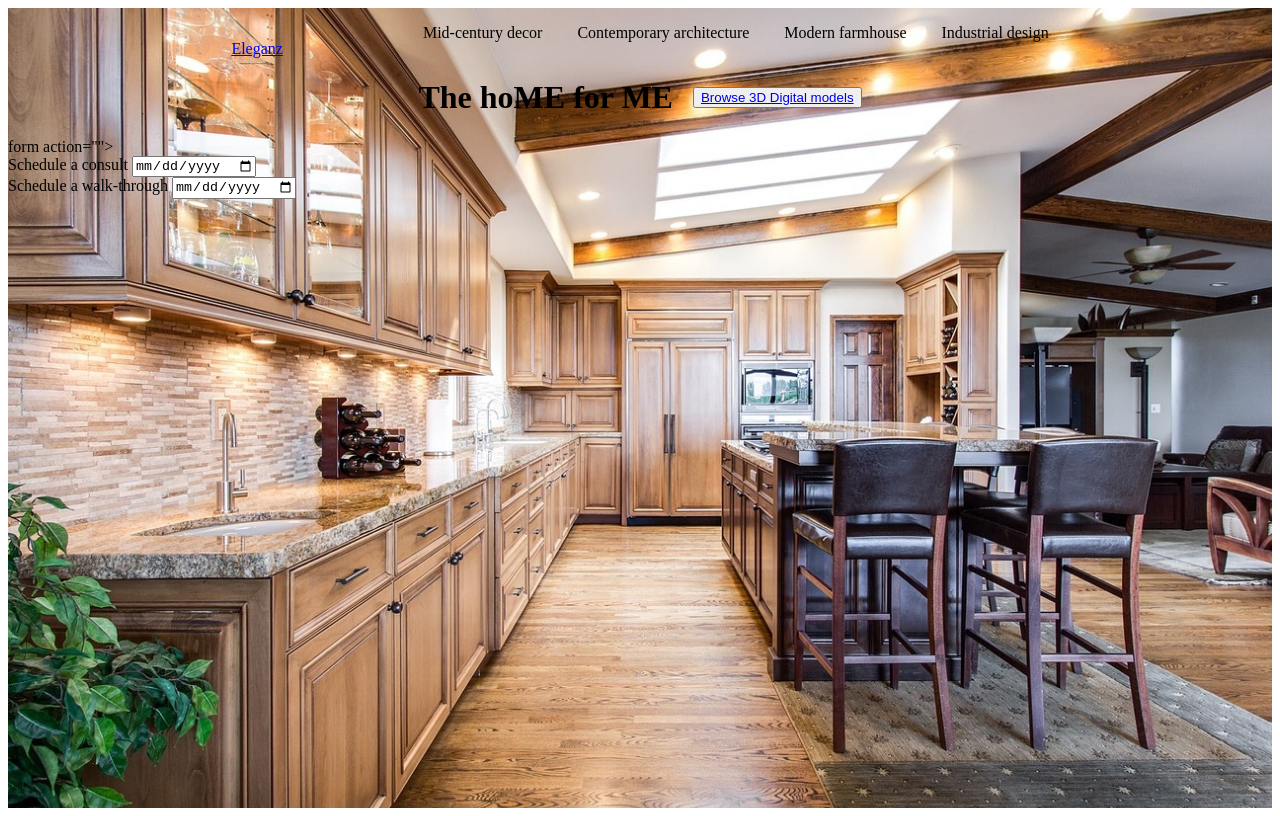
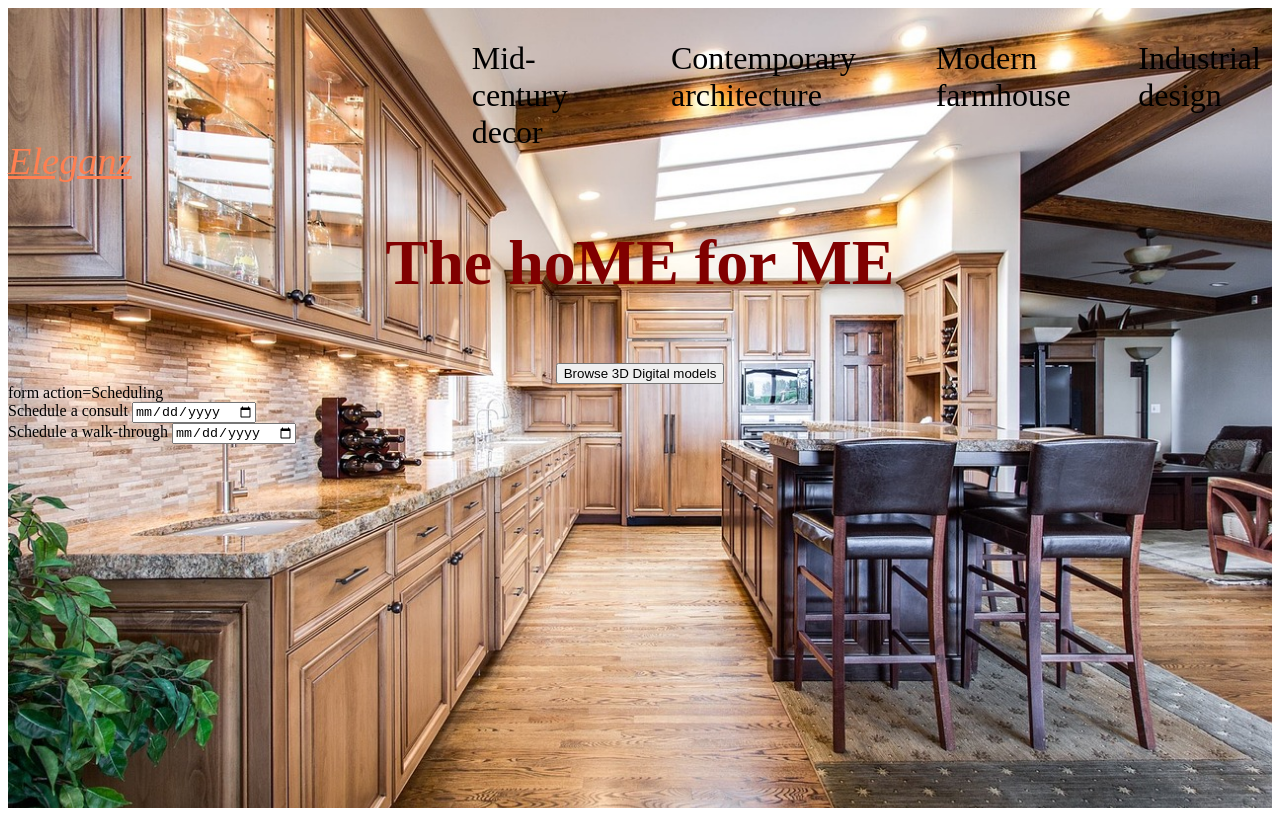
Before and after one commit to vonette-ab/landing-page-assignment, a plain HTML site: page index.html in a window 1280 px wide. Drawn offline with Linux system fonts and the light colour scheme.

Commit message:
need to work on second page. worked on fonts

```diff
--- a/index.html
+++ b/index.html
@@ -12,23 +12,26 @@
 
     <header>
         <nav>
-            <span><a href="#">Eleganz</a></span>
+            <span><a href="#" id="text-maroon">Eleganz</a></span>
 
+            <div class="nav-bar">
             <ul class="navlinks">
-                <li><a href="http//"></a>Mid-century decor</li>
-                <li><a href="http//"></a> Contemporary architecture</li>
-                <li><a href="http//"></a> Modern farmhouse</li>
-                <li><a href="http//"></a> Industrial design</li>
+                <li class="list"><a href="http//">Mid-century decor</a></li>
+                <li><a href="http//">Contemporary architecture</a></li>
+                <li><a href="http//">Modern farmhouse</a></li>
+                <li><a href="http//">Industrial design</a></li>
             </ul>
+            </div>
         </nav>
 
         <div class="header-box">
             <div class="header-text">
 
                 <h1>The hoME for ME</h1>
-                <button><a href="http//">Browse 3D Digital models</a></button>
+                <button class="http//">Browse 3D Digital models</button>
+
         </div>
-            form action="">
+            form action=Scheduling
 
                 <div class="input-field">
                     <label for="">Schedule a consult</label>
@@ -38,6 +41,7 @@
                 <div class="input-field">
                     <label for="">Schedule a walk-through</label>
                     <input type="date" name="" id="">
+                </div>
 
 
 
--- a/styles.css
+++ b/styles.css
@@ -8,17 +8,36 @@ header{
 }
 
 nav{
+    text-decoration-color: black;
+    color: transparent;
     display: flex;
-    gap: 100px;
+    font-size: 200%;
+    gap: 300px;
     flex-direction: row;
     align-items: end;
     justify-content:center;
+    list-style-type: none;
 }
 
+.nav-bar{
+    font-size: xx-large;
+    font-style: bold;
+    color: rgb(228, 69, 15);
+    background-color: transparent;
+}
+#text-maroon{
+    color: coral;
+    font-size: larger;
+    font-style: italic;
+
+}
 .header-text{
+    color: maroon;
     display: flex;
-    flex-direction: row;
+    font-size: 200%;
+    flex-direction:column;
     justify-content: center;
+    text-decoration: none;
     align-items: center;
     text-align: center;
     gap: 20px;
@@ -27,11 +46,26 @@ nav{
     margin: auto;
 }
 
+.button-class{
+    background: transparent;
+    gap: 50px;
+    text-decoration: none;
+    font-size:xx-large;
+}
+
+
 .navlinks{
     display: flex;
-    gap: 35px;
+    flex-direction: row;
+    gap: 50px;
+
 }
 
-.navlinks {
+.navlinks li{
     list-style-type: none;
 }
+
+.navlinks a{
+    text-decoration: none;
+    color: black;
+}
```
